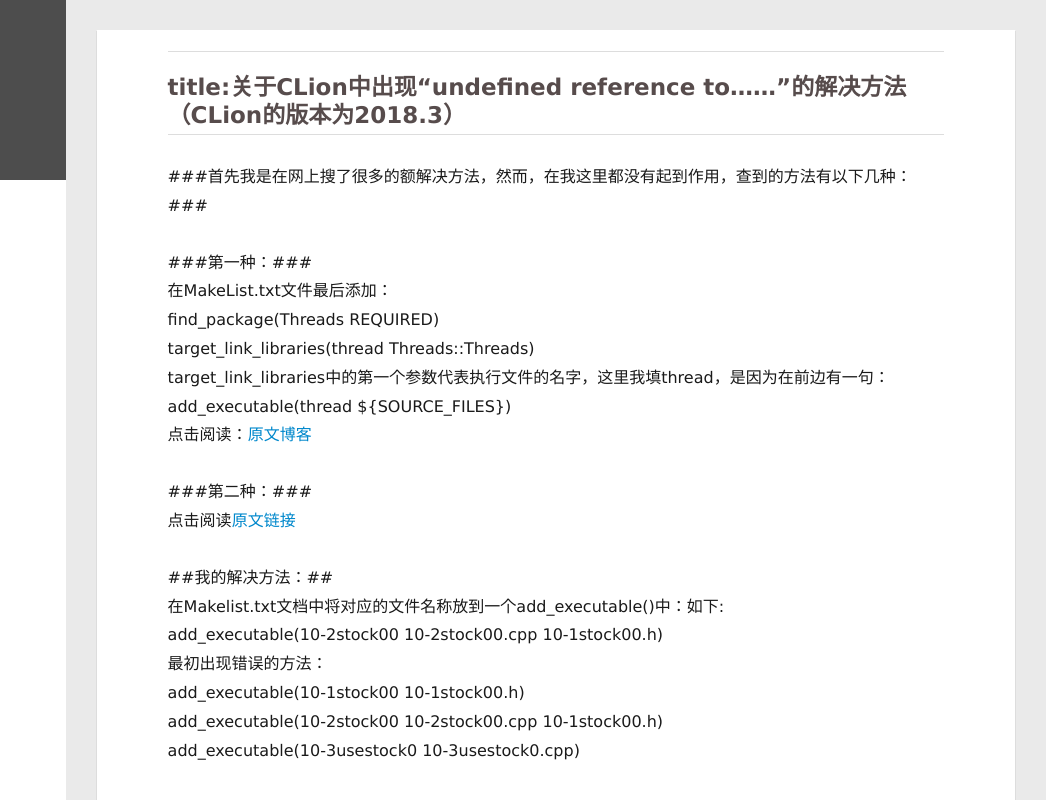
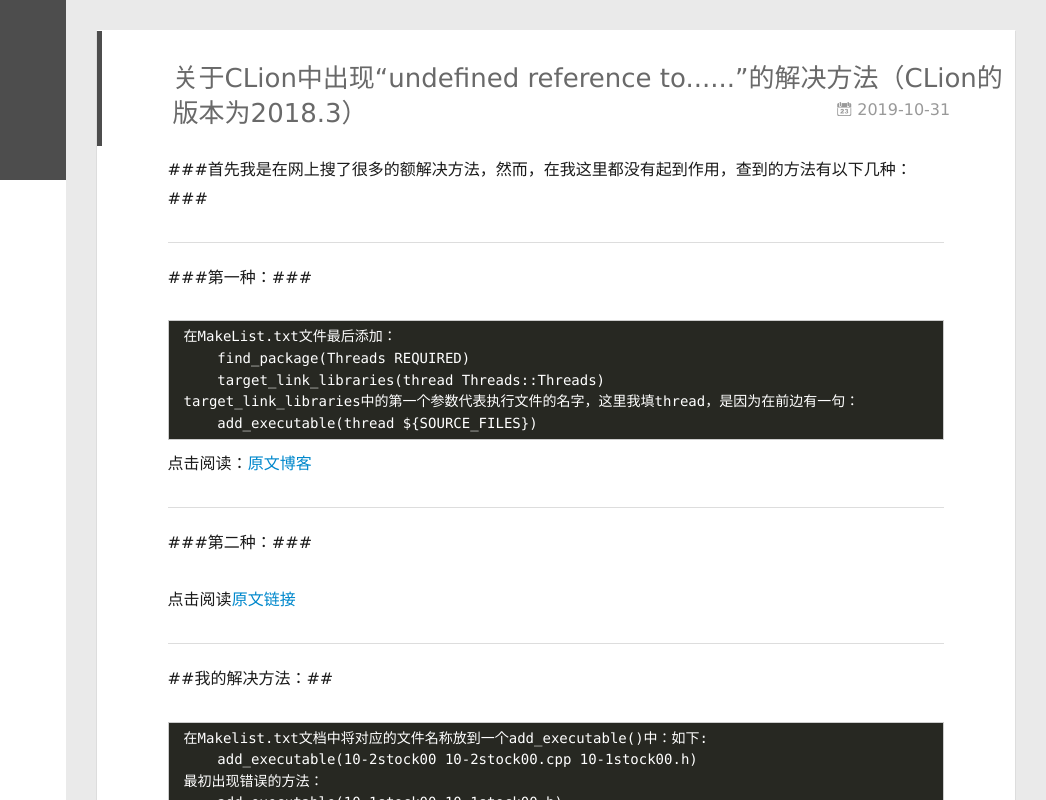
Before and after one commit to W-102/w-102.github.io, a plain HTML site: page 2019/10/31/CLion-undefined_reference_to/index.html in a window 1280 px wide. Shown: the full height of the page, 234-1280 px from the left. Drawn offline with Linux system fonts and the light colour scheme.

Commit message:
Site updated: 2019-10-31 18:07:02

```diff
--- a/2019/10/31/CLion-undefined_reference_to/index.html
+++ b/2019/10/31/CLion-undefined_reference_to/index.html
@@ -6,19 +6,19 @@
   <meta name="renderer" content="webkit">
   <meta http-equiv="X-UA-Compatible" content="IE=edge">
   <link rel="dns-prefetch" href="http://yoursite.com">
-  <title>foolwys的博客</title>
+  <title>关于CLion中出现“undefined reference to......”的解决方法（CLion的版本为2018.3） | foolwys的博客</title>
   <meta name="viewport" content="width=device-width, initial-scale=1, maximum-scale=1">
-  <meta name="description" content="title:关于CLion中出现“undefined reference to……”的解决方法（CLion的版本为2018.3）###首先我是在网上搜了很多的额解决方法，然而，在我这里都没有起到作用，查到的方法有以下几种：### ###第一种：###    在MakeList.txt文件最后添加：        find_package(Threads REQUIRED)        targ">
+  <meta name="description" content="###首先我是在网上搜了很多的额解决方法，然而，在我这里都没有起到作用，查到的方法有以下几种：###  ###第一种：### 在MakeList.txt文件最后添加：     find_package(Threads REQUIRED)     target_link_libraries(thread Threads::Threads) target_link_libraries中的第一个参数代表">
 <meta property="og:type" content="article">
-<meta property="og:title" content="foolwys的博客">
+<meta property="og:title" content="关于CLion中出现“undefined reference to......”的解决方法（CLion的版本为2018.3）">
 <meta property="og:url" content="http://yoursite.com/2019/10/31/CLion-undefined_reference_to/index.html">
 <meta property="og:site_name" content="foolwys的博客">
-<meta property="og:description" content="title:关于CLion中出现“undefined reference to……”的解决方法（CLion的版本为2018.3）###首先我是在网上搜了很多的额解决方法，然而，在我这里都没有起到作用，查到的方法有以下几种：### ###第一种：###    在MakeList.txt文件最后添加：        find_package(Threads REQUIRED)        targ">
+<meta property="og:description" content="###首先我是在网上搜了很多的额解决方法，然而，在我这里都没有起到作用，查到的方法有以下几种：###  ###第一种：### 在MakeList.txt文件最后添加：     find_package(Threads REQUIRED)     target_link_libraries(thread Threads::Threads) target_link_libraries中的第一个参数代表">
 <meta property="og:locale" content="default">
-<meta property="og:updated_time" content="2019-10-31T10:02:34.987Z">
+<meta property="og:updated_time" content="2019-10-31T10:06:22.849Z">
 <meta name="twitter:card" content="summary">
-<meta name="twitter:title" content="foolwys的博客">
-<meta name="twitter:description" content="title:关于CLion中出现“undefined reference to……”的解决方法（CLion的版本为2018.3）###首先我是在网上搜了很多的额解决方法，然而，在我这里都没有起到作用，查到的方法有以下几种：### ###第一种：###    在MakeList.txt文件最后添加：        find_package(Threads REQUIRED)        targ">
+<meta name="twitter:title" content="关于CLion中出现“undefined reference to......”的解决方法（CLion的版本为2018.3）">
+<meta name="twitter:description" content="###首先我是在网上搜了很多的额解决方法，然而，在我这里都没有起到作用，查到的方法有以下几种：###  ###第一种：### 在MakeList.txt文件最后添加：     find_package(Threads REQUIRED)     target_link_libraries(thread Threads::Threads) target_link_libraries中的第一个参数代表">
 
     <link rel="alternative" href="/atom.xml" title="foolwys的博客" type="application/atom+xml">
 
@@ -157,13 +157,42 @@
             <article id="post-CLion-undefined_reference_to" class="article article-type-post " itemscope itemprop="blogPost">
   <div class="article-inner">
 
+      <header class="article-header">
+
+
+    <h1 class="article-title" itemprop="name">
+      关于CLion中出现“undefined reference to......”的解决方法（CLion的版本为2018.3）
+    </h1>
+
+
+
+        <a href="/2019/10/31/CLion-undefined_reference_to/" class="archive-article-date">
+  	<time datetime="2019-10-31T09:45:17.812Z" itemprop="datePublished"><i class="icon-calendar icon"></i>2019-10-31</time>
+</a>
+
+      </header>
+
     <div class="article-entry" itemprop="articleBody">
 
-        <hr>
-<h2 id="title-关于CLion中出现“undefined-reference-to……”的解决方法（CLion的版本为2018-3）"><a href="#title-关于CLion中出现“undefined-reference-to……”的解决方法（CLion的版本为2018-3）" class="headerlink" title="title:关于CLion中出现“undefined reference to……”的解决方法（CLion的版本为2018.3）"></a>title:关于CLion中出现“undefined reference to……”的解决方法（CLion的版本为2018.3）</h2><p>###首先我是在网上搜了很多的额解决方法，然而，在我这里都没有起到作用，查到的方法有以下几种：###</p>
-<p>###第一种：###<br>    在MakeList.txt文件最后添加：<br>        find_package(Threads REQUIRED)<br>        target_link_libraries(thread Threads::Threads)<br>    target_link_libraries中的第一个参数代表执行文件的名字，这里我填thread，是因为在前边有一句：<br>        add_executable(thread ${SOURCE_FILES})<br>点击阅读：<a href="https://blog.csdn.net/qq_32126633/article/details/80577668" target="_blank" rel="noopener">原文博客</a></p>
-<p>###第二种：###<br>点击阅读<a href="https://stackoverflow.com/questions/42424484/clion-undefined-reference-to-function" target="_blank" rel="noopener">原文链接</a></p>
-<p>##我的解决方法：##<br>    在Makelist.txt文档中将对应的文件名称放到一个add_executable()中：如下:<br>        add_executable(10-2stock00 10-2stock00.cpp 10-1stock00.h)<br>    最初出现错误的方法：<br>        add_executable(10-1stock00 10-1stock00.h)<br>        add_executable(10-2stock00 10-2stock00.cpp 10-1stock00.h)<br>        add_executable(10-3usestock0 10-3usestock0.cpp)</p>
+        <p>###首先我是在网上搜了很多的额解决方法，然而，在我这里都没有起到作用，查到的方法有以下几种：###</p>
+<hr>
+<p>###第一种：###</p>
+<pre><code>在MakeList.txt文件最后添加：
+    find_package(Threads REQUIRED)
+    target_link_libraries(thread Threads::Threads)
+target_link_libraries中的第一个参数代表执行文件的名字，这里我填thread，是因为在前边有一句：
+    add_executable(thread ${SOURCE_FILES})</code></pre><p>点击阅读：<a href="https://blog.csdn.net/qq_32126633/article/details/80577668" target="_blank" rel="noopener">原文博客</a></p>
+<hr>
+<p>###第二种：###</p>
+<p>点击阅读<a href="https://stackoverflow.com/questions/42424484/clion-undefined-reference-to-function" target="_blank" rel="noopener">原文链接</a></p>
+<hr>
+<p>##我的解决方法：##</p>
+<pre><code>在Makelist.txt文档中将对应的文件名称放到一个add_executable()中：如下:
+    add_executable(10-2stock00 10-2stock00.cpp 10-1stock00.h)
+最初出现错误的方法：
+    add_executable(10-1stock00 10-1stock00.h)
+    add_executable(10-2stock00 10-2stock00.cpp 10-1stock00.h)
+    add_executable(10-3usestock0 10-3usestock0.cpp)</code></pre><hr>
 
 
 
--- a/content.json
+++ b/content.json
@@ -1 +1 @@
-[{"title":"","date":"2019-10-31T09:45:17.812Z","path":"2019/10/31/CLion-undefined_reference_to/","tags":[]},{"title":"关于JavaWeb开发中头像裁剪并上传到服务器中问题（实训时所遇到的问题）","date":"2019-07-27T02:18:23.763Z","path":"2019/07/27/headImgUpload/","tags":[]},{"title":"关于Jetbrains(2018版)系列软件的破解方法","date":"2019-07-11T06:34:08.362Z","path":"2019/07/11/Jetbrains/","tags":[]},{"title":"Hello World","date":"2019-07-05T10:37:53.598Z","path":"2019/07/05/hello-world/","tags":[]}]
+[{"title":"关于CLion中出现“undefined reference to......”的解决方法（CLion的版本为2018.3）","date":"2019-10-31T09:45:17.812Z","path":"2019/10/31/CLion-undefined_reference_to/","tags":[]},{"title":"关于JavaWeb开发中头像裁剪并上传到服务器中问题（实训时所遇到的问题）","date":"2019-07-27T02:18:23.763Z","path":"2019/07/27/headImgUpload/","tags":[]},{"title":"关于Jetbrains(2018版)系列软件的破解方法","date":"2019-07-11T06:34:08.362Z","path":"2019/07/11/Jetbrains/","tags":[]},{"title":"Hello World","date":"2019-07-05T10:37:53.598Z","path":"2019/07/05/hello-world/","tags":[]}]
```
Also changed, not shown: 2019/07/27/headImgUpload/index.html (+1 -1 lines), archives/2019/10/index.html (+6 -0 lines), archives/2019/index.html (+6 -0 lines), archives/index.html (+6 -0 lines), index.html (+34 -5 lines).
